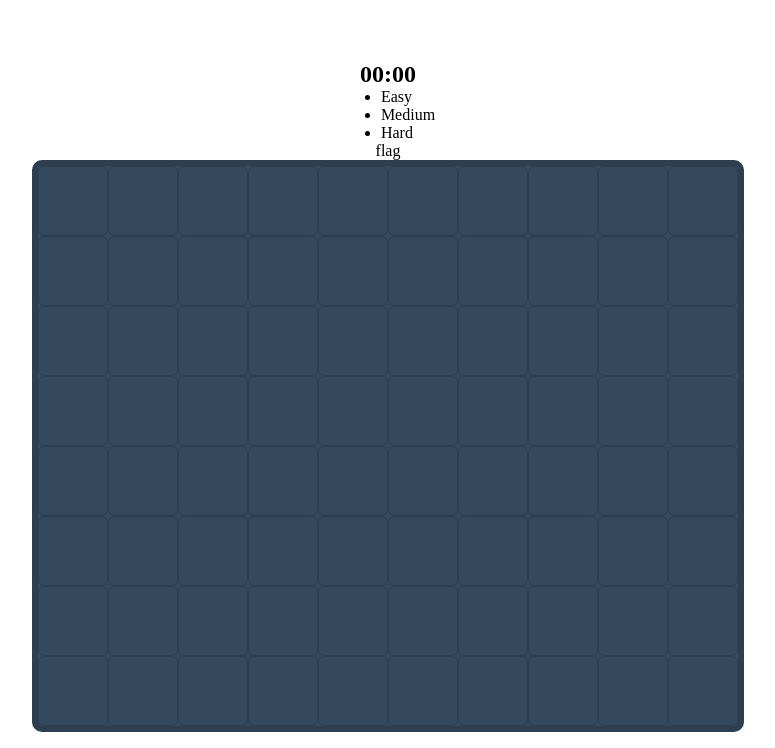
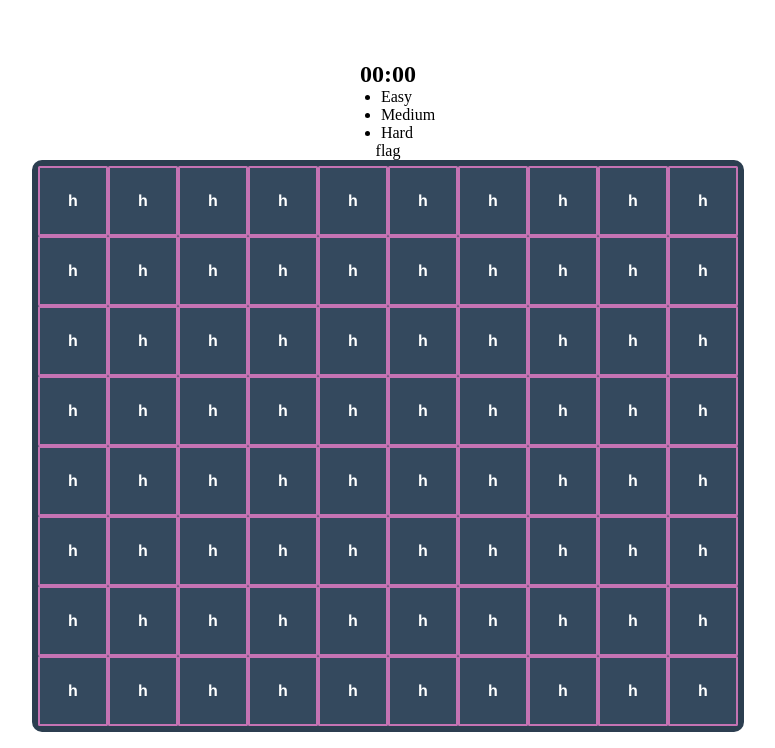
Before and after one commit to Matthew-Coalson/MINESWEEPER-BROWSER-GAME, a plain HTML site: page index.html in a window 1280 px wide. Shown: the part 52-800 px from the top of the page, without its empty margins (252-1027 px from the left). Drawn offline with Linux system fonts and the light colour scheme.

Commit message:
few event listeners and various changes

```diff
--- a/css/main.css
+++ b/css/main.css
@@ -31,11 +31,11 @@ section {
 
 div {
 
-    border: .01em solid #2c3e50;
+    border: .17em solid #c573b3;
     border-radius: .1em;
     font-family: Helvetica;
     font-weight: bold;
-    font-size: 4em;
+    font-size: 1em;
     display: flex;
     justify-content: center;
     align-items: center;
--- a/index.html
+++ b/index.html
@@ -16,87 +16,6 @@
         <li>Hard</li>
     </ul>
     <span>flag</span>
-    <section>
-        <div></div>
-        <div></div>
-        <div></div>
-        <div></div>
-        <div></div>
-        <div></div>
-        <div></div>
-        <div></div>
-        <div></div>
-        <div></div>
-        <div></div>
-        <div></div>
-        <div></div>
-        <div></div>
-        <div></div>
-        <div></div>
-        <div></div>
-        <div></div>
-        <div></div>
-        <div></div>
-        <div></div>
-        <div></div>
-        <div></div>
-        <div></div>
-        <div></div>
-        <div></div>
-        <div></div>
-        <div></div>
-        <div></div>
-        <div></div>
-        <div></div>
-        <div></div>
-        <div></div>
-        <div></div>
-        <div></div>
-        <div></div>
-        <div></div>
-        <div></div>
-        <div></div>
-        <div></div>
-        <div></div>
-        <div></div>
-        <div></div>
-        <div></div>
-        <div></div>
-        <div></div>
-        <div></div>
-        <div></div>
-        <div></div>
-        <div></div>
-        <div></div>
-        <div></div>
-        <div></div>
-        <div></div>
-        <div></div>
-        <div></div>
-        <div></div>
-        <div></div>
-        <div></div>
-        <div></div>
-        <div></div>
-        <div></div>
-        <div></div>
-        <div></div>
-        <div></div>
-        <div></div>
-        <div></div>
-        <div></div>
-        <div></div>
-        <div></div>
-        <div></div>
-        <div></div>
-        <div></div>
-        <div></div>
-        <div></div>
-        <div></div>
-        <div></div>
-        <div></div>
-        <div></div>
-        <div></div>
-    </section>
+    <section id="board"></section>
 </body>
 </html>
--- a/js/main.js
+++ b/js/main.js
@@ -22,7 +22,22 @@ let timeNow;
 /*----- cached element references -----*/
 boardLayout = findBombAdjacent(getBombs(columnCount, rowCount, bombCount));
 /*----- event listeners -----*/
+boardEl.addEventListener('click', handleSqrClick);
 /*----- functions -----*/
+setRevealState(boardLayout);
+renderBoard(boardLayout);
+function init() {
+
+}
+
+function render() {
+
+}
+
+function handleSqrClick(evt) {
+
+}
+
 function checkWinCon() {
     return revealedTiles === columnCount * rowCount - bombCount;
 }
@@ -30,9 +45,9 @@ function checkWinCon() {
 function setRevealState(board) {
     for (let i = 0; i < board.length; i++) {
             revealState.tiles[i] = 'h';
-        }
     }
 }
+
 
 function findBombAdjacent(board) {
     for (let i = 0; i < board.length; i++) {
@@ -88,27 +103,33 @@ function getRandomIdx(max) {
     return Math.floor(Math.random() * Math.floor(max));
 }
 
-// function addTime() {
-//     seconds++;
-//     if (seconds >= 60) {
-//         seconds = 0;
-//         minutes++;
-//     }
+function renderBoard(board) {
+    for (let i = 0; i < board.length; i++) {
+        boardEl.innerHTML += `<div id="${i}">${revealState.tiles[i] === 'h' ? revealState.tiles[i] : boardLayout[i]}</div>`;
+    }
+}
 
-//     timerEl.textContent = (minutes ? (minutes > 9 ? minutes : "0" + minutes) : "00") + ":" + (seconds > 9 ? seconds : "0" + seconds);
-//     timer();
-// }
+function addTime() {
+    seconds++;
+    if (seconds >= 60) {
+        seconds = 0;
+        minutes++;
+    }
 
-// function timer() {
-//     timeNow = setTimeout(addTime, 1000);
-// }
+    timerEl.textContent = (minutes ? (minutes > 9 ? minutes : "0" + minutes) : "00") + ":" + (seconds > 9 ? seconds : "0" + seconds);
+    timer();
+}
 
-// function stop() {
-//     clearTimeout(timeNow);
-// }
+function timer() {
+    timeNow = setTimeout(addTime, 1000);
+}
 
-// function clear() {
-//     timerEl.textContent = "00:00";
-//     seconds = 0;
-//     minutes = 0;
-// }
+function stop() {
+    clearTimeout(timeNow);
+}
+
+function clear() {
+    timerEl.textContent = "00:00";
+    seconds = 0;
+    minutes = 0;
+}
```
